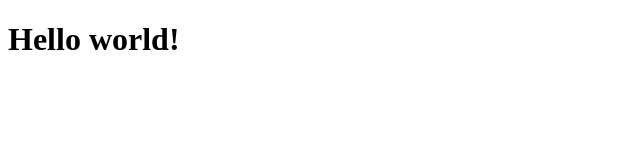
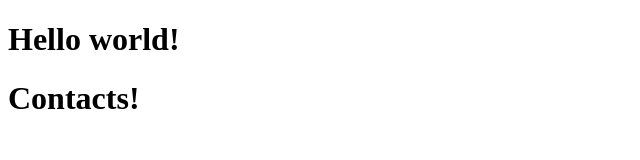
Before and after one commit to hugoodesa/gitflowAndBasicConfigs, a plain HTML site: page index.html in a window 1280 px wide. Shown: the whole page, without its empty margins (0-640 px from the left). Drawn offline with Linux system fonts and the light colour scheme.

Commit message:
added contacts

```diff
--- a/index.html
+++ b/index.html
@@ -7,5 +7,6 @@
 </head>
 <body>
     <h1>Hello world!</h1>
+    <h1>Contacts!</h1>
 </body>
 </html>
```
